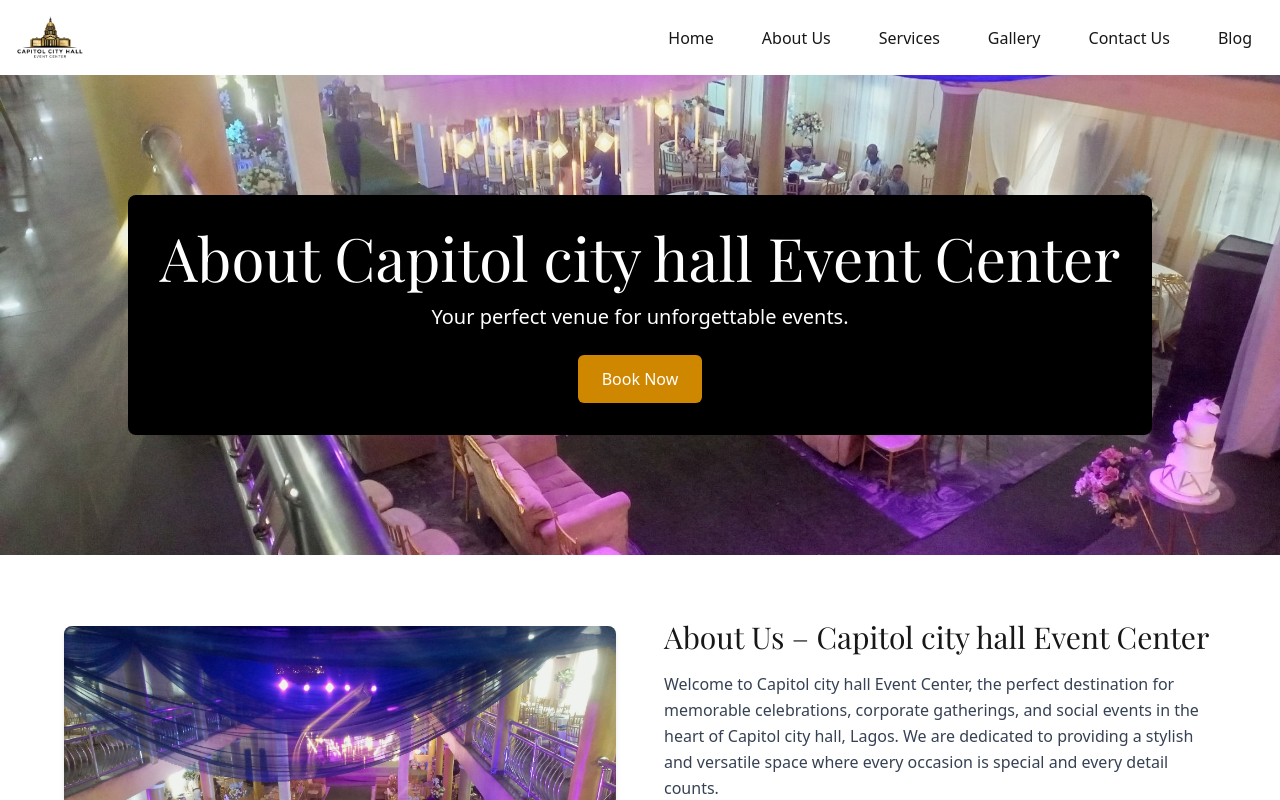
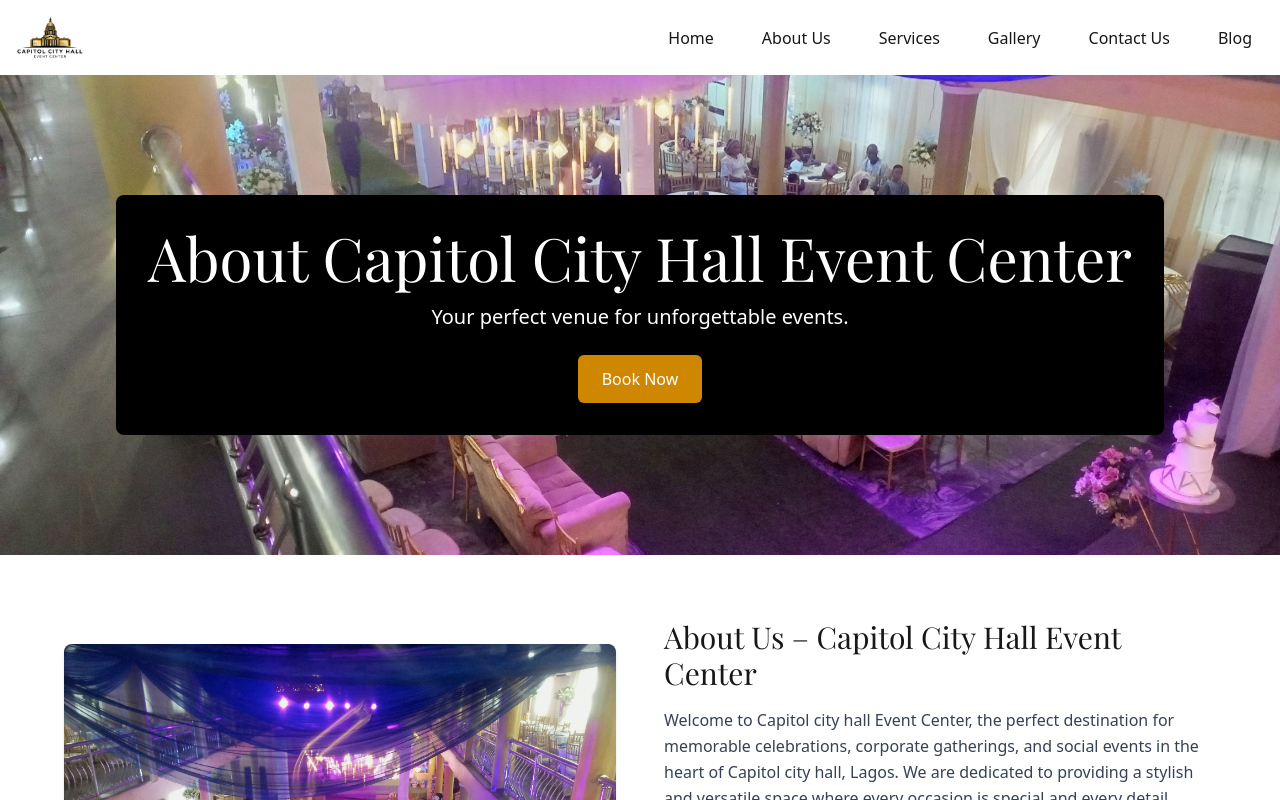
Before and after one commit to jsCoder07/capitol, a Next.js app: page /about in a window 1280 px wide. Shown: the top 800 px of the page. Built offline with nearby package versions, Linux system fonts and the light colour scheme.

Commit message:
Update page.jsx

```diff
--- a/src/app/about/page.jsx
+++ b/src/app/about/page.jsx
@@ -29,7 +29,7 @@ const page = () => {
         >
           <div className="bg-black bg-opacity-50 p-8 rounded-lg">
             <h1 className="font-playfair text-4xl md:text-6xl ">
-              About Capitol city hall Event Center
+              About Capitol City Hall Event Center
             </h1>
             <p className="mt-4 text-lg md:text-xl">
               Your perfect venue for unforgettable events.
@@ -50,7 +50,7 @@ const page = () => {
           <div>
             <div className="mb-16">
             <h2 className="font-playfair text-3xl  mb-4">
-              About Us – Capitol city hall Event Center
+              About Us – Capitol City Hall Event Center
             </h2>
             <p className="font-lato text-gray-700 leading-relaxed">
               Welcome to Capitol city hall Event Center, the perfect destination for
```
